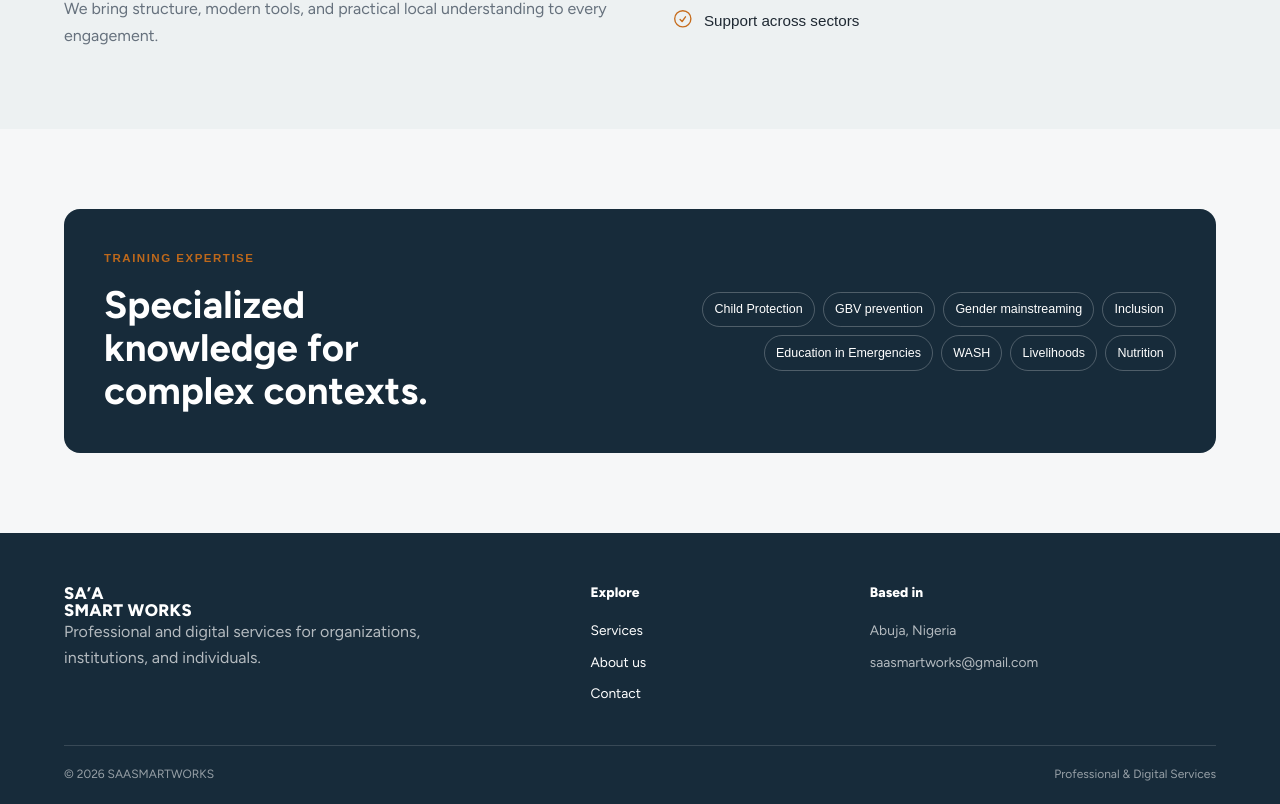
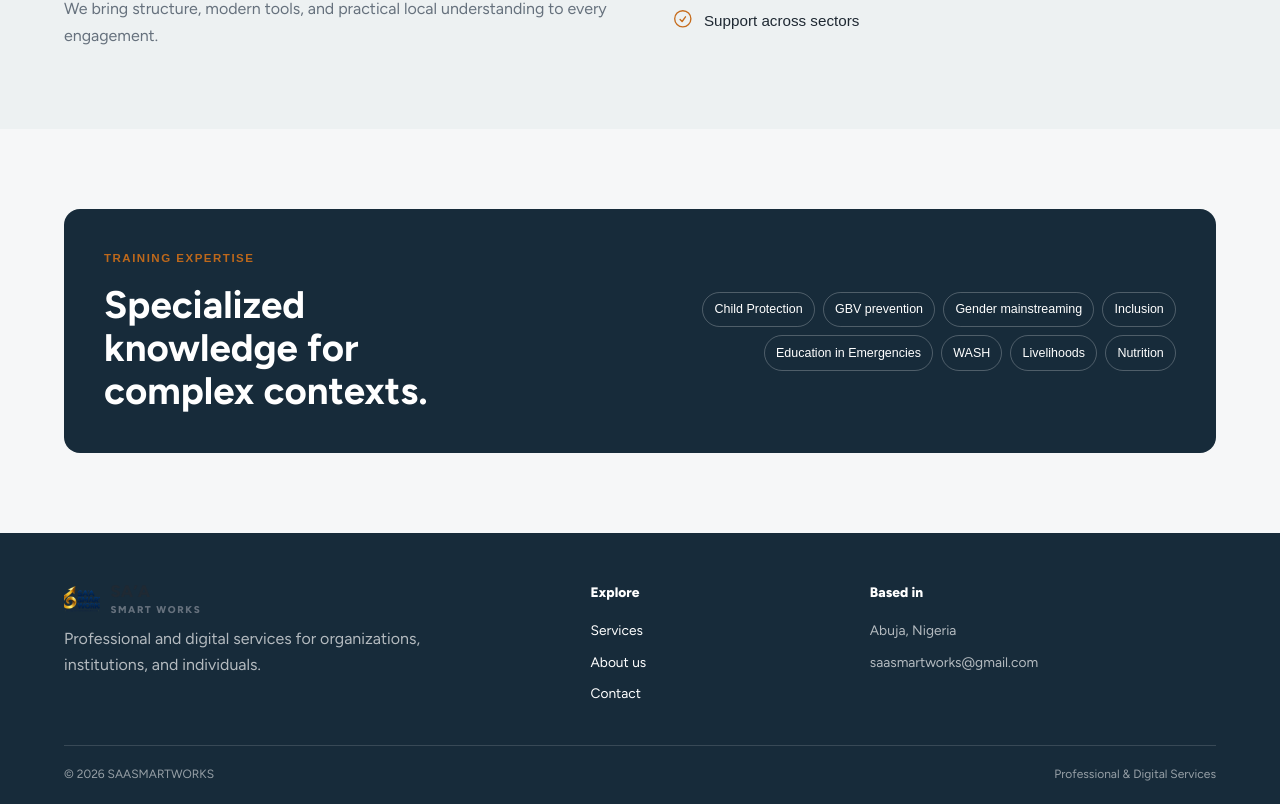
Before and after one commit to KabriAcid/saasmartworks, a Next.js app: page / in a window 1280 px wide. Shown: the part 1531-2335 px from the top of the page. Built offline with nearby package versions, Linux system fonts and the light colour scheme.

Commit message:
Add favicon branding

```diff
--- a/app/globals.css
+++ b/app/globals.css
@@ -83,12 +83,24 @@ textarea {
 }
 .wordmark {
 	display: inline-flex;
-	flex-direction: column;
+	align-items: center;
+	flex-direction: row;
 	flex-shrink: 0;
+	gap: 0.65rem;
 	font-size: 1.05rem;
 	font-weight: 800;
 	line-height: 1;
 	letter-spacing: 0.02em;
+}
+.wordmark-mark {
+	width: 2.25rem;
+	height: 2.25rem;
+	border-radius: 0.7rem;
+	object-fit: cover;
+}
+.wordmark-copy {
+	display: inline-flex;
+	flex-direction: column;
 }
 .wordmark-name {
 	color: var(--color-ink);
--- a/app/layout.tsx
+++ b/app/layout.tsx
@@ -8,6 +8,11 @@ export const metadata: Metadata = {
 	title: { default: "SA’A SMART WORKS", template: "%s | SA’A SMART WORKS" },
 	description:
 		"Professional and digital services in Maiduguri, Borno State, Nigeria.",
+	icons: {
+		icon: "/favicon.png",
+		shortcut: "/favicon.png",
+		apple: "/favicon.png",
+	},
 };
 
 export default function RootLayout({
--- a/src/components/shared/site-footer.tsx
+++ b/src/components/shared/site-footer.tsx
@@ -1,4 +1,5 @@
 import Link from "next/link";
+import { Logo } from "@/components/shared/logo";
 
 export function SiteFooter() {
 	return (
@@ -6,7 +7,11 @@ export function SiteFooter() {
 			<div className="shell footer-grid">
 				<div>
 					<Link className="wordmark" href="/">
-						SA’A <span>SMART WORKS</span>
+						<Logo src="/favicon.png" className="wordmark-mark" width={36} height={36} />
+						<span className="wordmark-copy">
+							<span className="wordmark-name">SA’A</span>
+							<span className="wordmark-subtitle">SMART WORKS</span>
+						</span>
 					</Link>
 					<p>
 						Professional and digital services for organizations, institutions,
--- a/src/components/shared/site-header.tsx
+++ b/src/components/shared/site-header.tsx
@@ -8,6 +8,7 @@ import {
 	XMarkIcon,
 } from "@heroicons/react/24/outline";
 import { useState } from "react";
+import { Logo } from "@/components/shared/logo";
 
 const links = [
 	["/", "Home"],
@@ -28,8 +29,11 @@ export function SiteHeader() {
 		<header className="site-header">
 			<div className="shell header-inner">
 				<Link className="wordmark" href="/">
-					<span className="wordmark-name">SA’A</span>
-					<span className="wordmark-subtitle">SMART WORKS</span>
+					<Logo src="/favicon.png" className="wordmark-mark" width={36} height={36} />
+					<span className="wordmark-copy">
+						<span className="wordmark-name">SA’A</span>
+						<span className="wordmark-subtitle">SMART WORKS</span>
+					</span>
 				</Link>
 				<nav className="desktop-nav" aria-label="Primary navigation">
 					{links.map(([href, label]) => (
```
